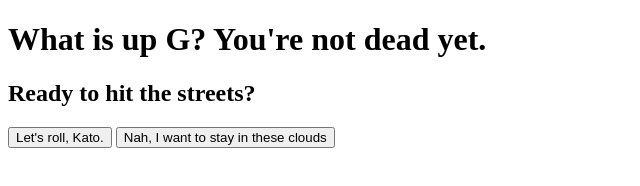
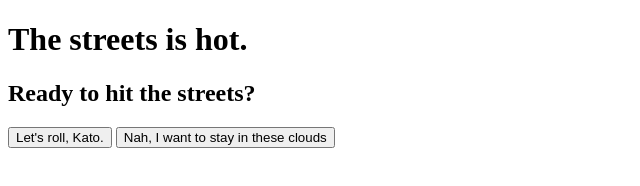
Before and after one commit to jakepg/jpgcode, a plain HTML site: page src/index.html in a window 1280 px wide. Both pictures are taken after a click on the button "Let's roll, Kato.". Shown: the whole page, without its empty margins (0-640 px from the left). Drawn offline with Linux system fonts and the light colour scheme.

Commit message:
JP is on a killing spree

```diff
--- a/src/index.html
+++ b/src/index.html
@@ -14,13 +14,38 @@
 
 
 <script>
+
+var story = {
+        question: "Are you ready?",
+            yes:
+            {
+                question: "Execute the drug deal?",
+                    yes:
+                        {
+                            question: "You Die"
+                        },
+                    no:
+                        {
+                            question: "You still die"
+                        }
+            },
+            no :
+            {
+                question: "You Die"
+            }
+        };
+
+
+    var start = document.querySelector("#start")
+    var question = document.querySelector("#question")
+
     var aff = document.querySelector("#yes");
     aff.addEventListener("click",function(){
-        console.log(The streets is hot.);
+        start.innerHTML = "The streets is hot.";
     })
     var neg = document.querySelector("#no");
     neg.addEventListener("click",function(){
-        console.log(You are unexpectedly shot by a rival gang of thugs.  Your body is eaten by rats in a dumpster.);
+        start.innerHTML = "You are unexpectedly shot by a rival gang of thugs.  Your body is eaten by rats in a dumpster.";
     })
 
 </script>
```
